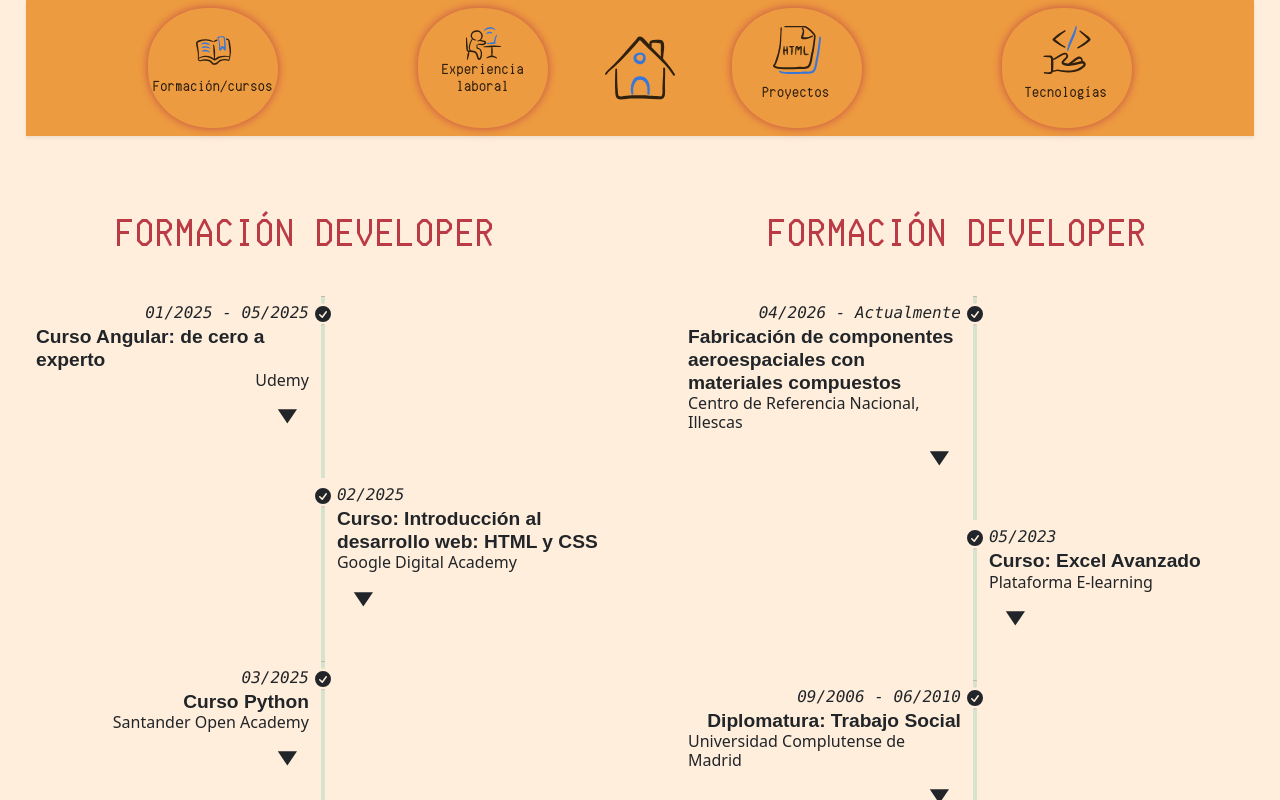
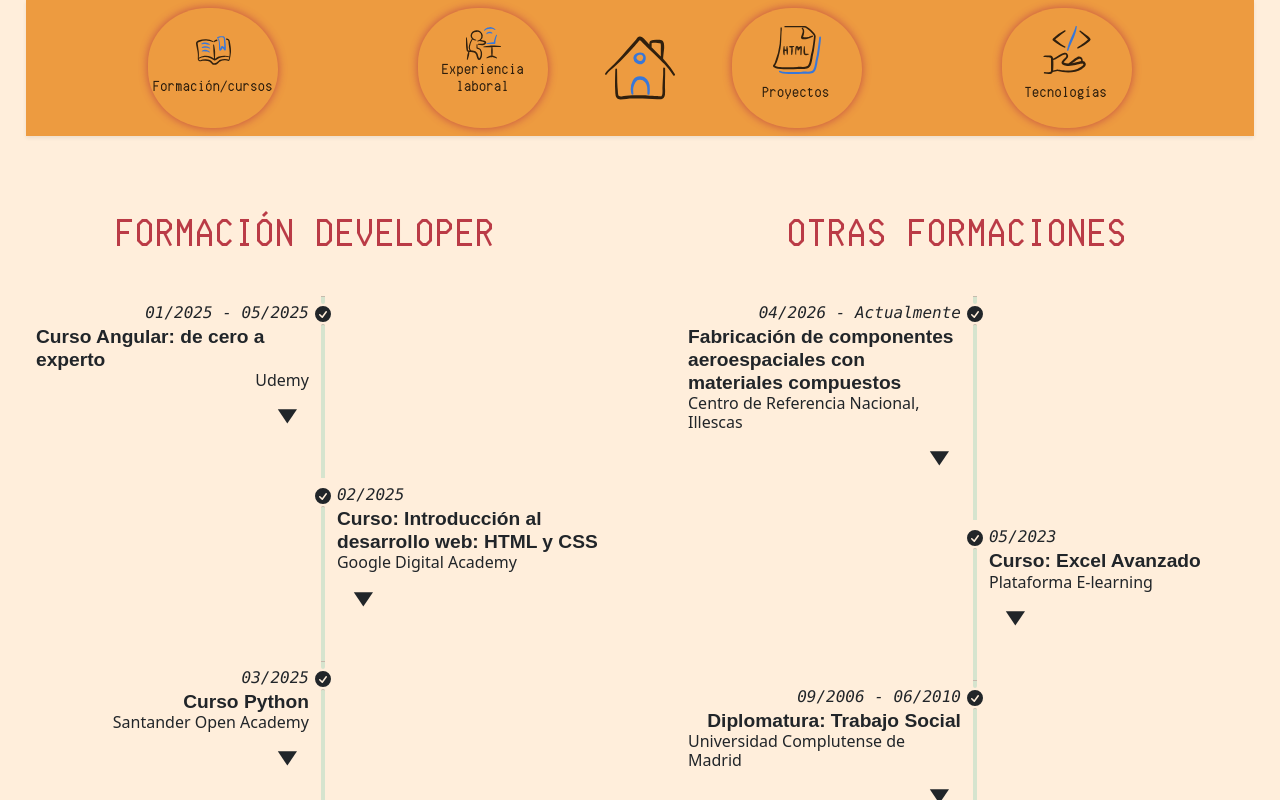
Before and after one commit to JTomas88/Portfolio_2025, a React (Vite) app: page /formacionycursos in a window 1280 px wide. Shown: the top 800 px of the page. Built offline with nearby package versions, Linux system fonts and the light colour scheme; a web font is replaced by a local one.

Commit message:
FIX: Titulo

```diff
--- a/src/pages/Formacion/Formacion.jsx
+++ b/src/pages/Formacion/Formacion.jsx
@@ -85,6 +85,7 @@ export default function Formacion() {
             </div>
 
             <div className="row">
+                {/* Formación developer */}
                 <div className="w-full min-h-screen formacion_container py-8 flex flex-col col-6">
                     <div className="m-3">
                         <div className="font-bold titulo_formacion text-center">
@@ -160,10 +161,11 @@ export default function Formacion() {
                         </ul>
                     </main>
                 </div>
+                {/* Otras formaciones */}
                 <div className="w-full min-h-screen formacion_container py-8 flex flex-col col-6">
                     <div className="m-3">
                         <div className="font-bold titulo_formacion text-center">
-                            FORMACIÓN DEVELOPER
+                            OTRAS FORMACIONES
                         </div>
                     </div>
 
```
